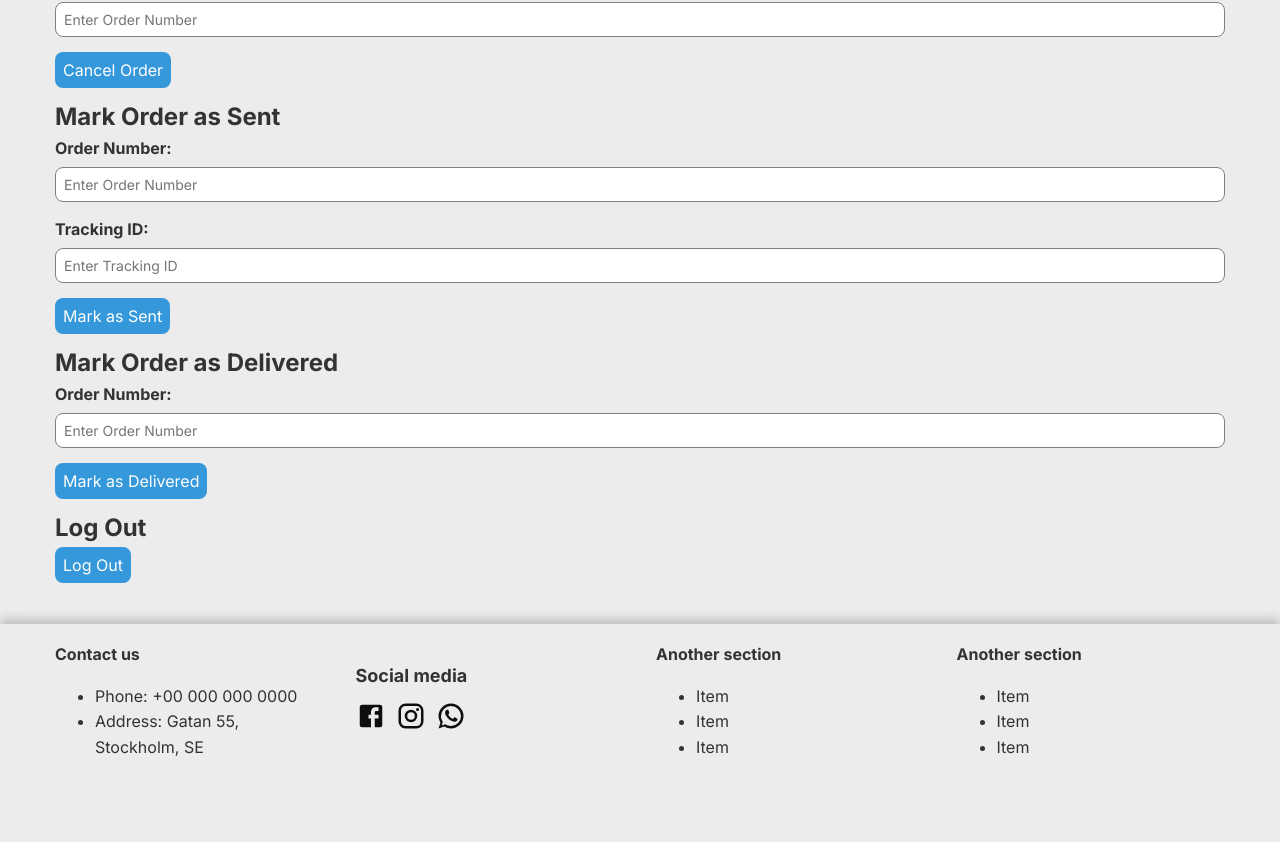
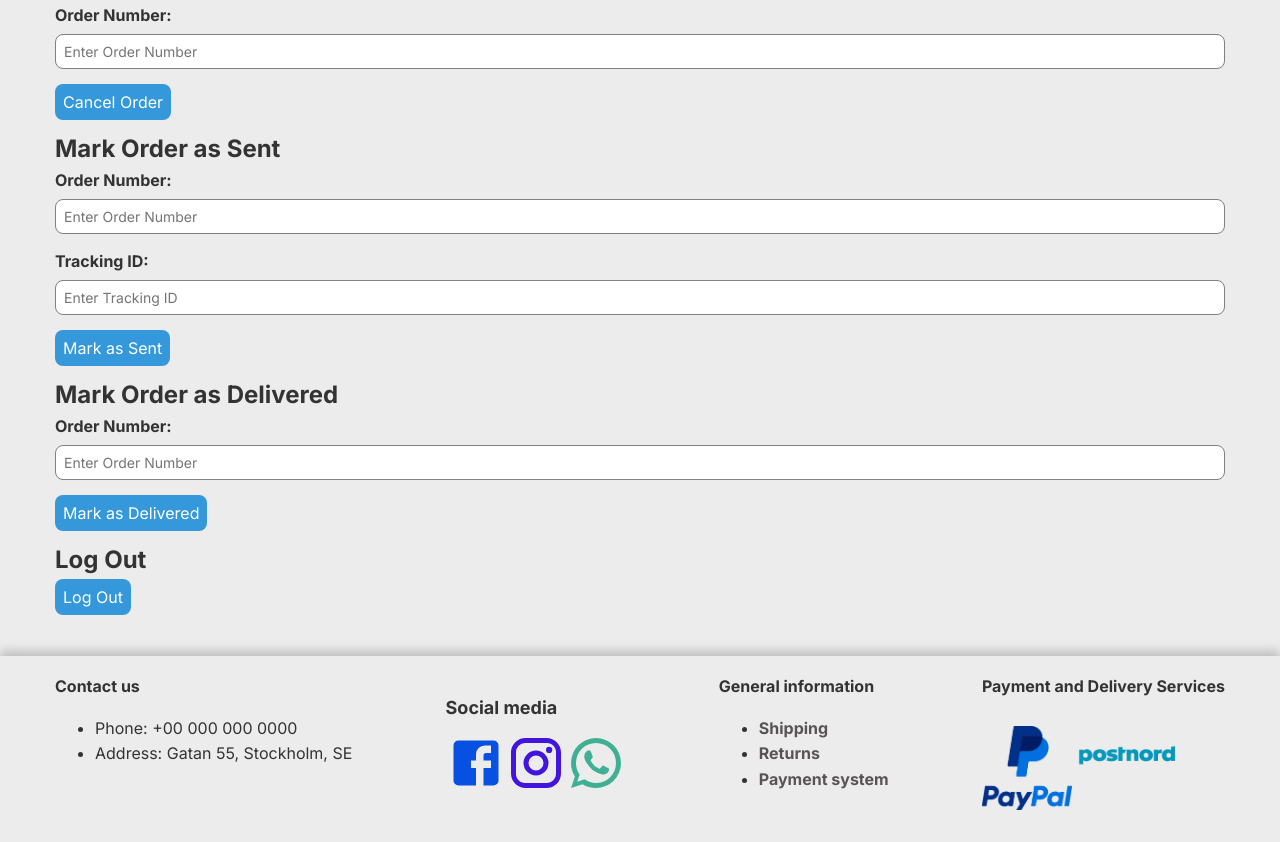
Before and after one commit to vikash123765/candleFrontEndReact, a React (Vite) app: page /admin in a window 1280 px wide. Shown: the part 404-1246 px from the top of the page. Before the commit the page ends 1195 px from the top, so only its background shows below. Built offline with nearby package versions, Linux system fonts and the light colour scheme.

Commit message:
more css and general updates, but shipping alternative form and signup error still remains

```diff
--- a/src/components/Footer.jsx
+++ b/src/components/Footer.jsx
@@ -1,27 +1,38 @@
+import React from 'react';
+import { useNavigate } from 'react-router-dom';  // Updated import
 import FacebookIcon from '@mui/icons-material/Facebook';
 import InstagramIcon from '@mui/icons-material/Instagram';
 import WhatsAppIcon from '@mui/icons-material/WhatsApp';
+import logoImage from '../Logo/postnord.png';
+import paypal from '../Logo/paypal.png';
 
 const social = [
   {
-        icon: <FacebookIcon style={{fontSize: '64px'}}/>,
+    icon: <FacebookIcon style={{ fontSize: '64px' }} />,
     href: "#"
   },
   {
-        icon: <InstagramIcon style={{fontSize: '64px'}}/>,
+    icon: <InstagramIcon style={{ fontSize: '64px' }} />,
     href: "#"
   },
   {
-        icon: <WhatsAppIcon style={{fontSize: '64px'}}/>,
+    icon: <WhatsAppIcon style={{ fontSize: '64px' }} />,
     href: "#"
   },
-]
+];
 
-export default function Footer() {
+const Footer = () => {
+  const navigate = useNavigate();  // Updated hook
+
+  const generalInfoRoute = "/About";
+
+  const handleNavigation = (route) => {
+    navigate(route);
+  };
+
   return (
     <footer>
       <div id="footer-items">
-
         <div className="footer-item">
           <h4>Contact us</h4>
           <ul>
@@ -37,31 +48,29 @@ export default function Footer() {
         <div className="footer-item-socialmedia">
           <h4>Social media</h4>
           {social.map((s, i) => (
-                        <a href={s.href} key={s.href+i} target="_blank">
+            <a href={s.href} key={s.href + i} target="_blank" rel="noopener noreferrer">
               {s.icon}
             </a>
           ))}
         </div>
 
         <div className="footer-item">
-                    <h4>Another section</h4>
+          <h4>General information</h4>
           <ul>
-                        <li>Item</li>
-                        <li>Item</li>
-                        <li>Item</li>
+            <li><a href="#" onClick={() => handleNavigation(generalInfoRoute)}>Shipping</a></li>
+            <li><a href="#" onClick={() => handleNavigation("/About")}>Returns</a></li>
+            <li><a href="#" onClick={() => handleNavigation("/About")}>Payment system</a></li>
           </ul>
         </div>
 
         <div className="footer-item">
-                    <h4>Another section</h4>
-                    <ul>
-                        <li>Item</li>
-                        <li>Item</li>
-                        <li>Item</li>
-                    </ul>
+          <h4>Payment and Delivery Services</h4>
+          <img src={paypal} alt="PayPal" style={{ width: '90px', height: 'auto', marginBottom: '10px' }} />
+          <img src={logoImage} alt="PostNord" style={{ width: '110px', height: 'auto', marginBottom: '10px' }} />
         </div>
-
       </div>
     </footer>
-    )
+  );
 }
+
+export default Footer;
--- a/src/routes/About.jsx
+++ b/src/routes/About.jsx
@@ -18,6 +18,14 @@ const About = () => {
         <p>
           Discover the latest trends in fashion, technology, and more at Our E-Commerce Store.
           We curate a diverse collection of products to cater to your unique needs and preferences.
+        </p>
+      </section>
+
+      <section className="payment-section">
+        <h2>Payment System</h2>
+        <p>
+          Our E-Commerce Store offers a secure and convenient payment system.
+          We support various payment methods to make your shopping experience smooth and reliable.
         </p>
       </section>
 
--- a/src/routes/Cart.jsx
+++ b/src/routes/Cart.jsx
@@ -417,7 +417,10 @@ createOrder={(data, actions) => {
                 console.log(isEurope)
                 console.log(isNonTracable)
                 console.log(orderWeight)
-
+                const isSweden = isSwedenRef.current.toString();
+                const isTracable = isTracableRef.current.toString();
+                const isEurope = isEuropeRef.current.toString();
+                const isNonTracable = isNonTracabaleRef.current.toString()
             }
         } catch (error) {
             console.error('Error in createOrder:', error);
--- a/src/style/About.css
+++ b/src/style/About.css
@@ -3,66 +3,72 @@
 .general-info-section,
 .shipping-section,
 .returns-section,
+.payment-section, /* Add the new section class */
 .team-section {
-    padding: 20px;
-    background-color: #fff;
-    box-shadow: 0 0 10px rgba(0, 0, 0, 0.1);
-    border-radius: 8px;
-    margin-bottom: 30px;
+    padding: 20px; /* Adding padding around each section */
+    background-color: #fff; /* Setting background color for sections */
+    box-shadow: 0 0 10px rgba(0, 0, 0, 0.1); /* Adding box shadow for sections */
+    border-radius: 8px; /* Adding border radius to give sections rounded corners */
+    margin-bottom: 30px; /* Adding margin bottom to create space between sections */
+}
+
+/* Add some space between sections */
+.about-section {
+    margin-bottom: 30px; /* Adding margin bottom to create space between sections */
 }
 
 .team-member {
-    text-align: center;
-    margin-top: 20px;
+    text-align: center; /* Centering text content within team member div */
+    margin-top: 20px; /* Adding margin top to create space between team members */
 }
 
 .team-member img {
-    width: 150px;
-    height: 150px;
-    object-fit: cover;
-    border-radius: 50%;
-    margin-bottom: 10px;
+    width: 150px; /* Setting width of team member images */
+    height: 150px; /* Setting height of team member images */
+    object-fit: cover; /* Ensuring images cover the entire space */
+    border-radius: 50%; /* Making images circular */
+    margin-bottom: 10px; /* Adding margin bottom to create space between image and text */
 }
 
 h2 {
-    color: #333;
-    font-size: 24px;
-    margin-bottom: 15px;
+    color: #333; /* Setting color for section headings */
+    font-size: 24px; /* Setting font size for section headings */
+    margin-bottom: 15px; /* Adding margin bottom to create space between headings and content */
 }
 
 p {
-    color: #666;
-    line-height: 1.6;
-    font-size: 16px;
+    color: #666; /* Setting color for paragraph text */
+    line-height: 1.6; /* Setting line height for better readability */
+    font-size: 16px; /* Setting font size for paragraph text */
 }
 
 a {
-    color: #007bff;
-    text-decoration: none;
-    font-weight: bold;
+    color: #007bff; /* Setting color for links */
+    text-decoration: none; /* Removing default underline from links */
+    font-weight: bold; /* Setting font weight for links */
 }
 
 a:hover {
-    text-decoration: underline;
+    text-decoration: underline; /* Underline links on hover */
 }
 
 /* Additional styles for specific sections */
 .about-section p {
-    font-weight: 400;
+    font-weight: 400; /* Adjusting font weight for paragraph text in the about section */
 }
 
 /* Styles for the CEO, Co-founders, or team members */
 .team-member p {
-    font-size: 14px;
-    color: #888;
+    font-size: 14px; /* Setting font size for team member roles */
+    color: #888; /* Setting color for team member roles */
 }
 
 /* Styles for links in the team section */
 .team-section a {
-    color: #555;
+    color: #555; /* Setting color for links in team section */
 }
 
 .team-section a:hover {
-    color: #333;
-    text-decoration: underline;
+    color: #333; /* Changing link color on hover in team section */
+    text-decoration: underline; /* Underline links on hover in team section */
 }
--- a/src/style/layout.css
+++ b/src/style/layout.css
@@ -1,5 +1,13 @@
+/* Reset default styles for links */
+a {
+    text-decoration: none;
+    color: inherit;
+}
+
+/* Global styles */
 html, body, #root {
     min-height: 100vh;
+    margin: 0;
 }
 
 #root {
@@ -11,9 +19,11 @@ html, body, #root {
     flex-grow: 1;
 }
 
+/* Header styles */
 header {
     background-color: var(--primary);
-    color: #000; /* Change text color to black */
+    color: #000;
+    padding: 1rem;
 }
 
 header h1 {
@@ -26,39 +36,39 @@ header > div {
     align-items: center;
     gap: 1rem;
 
-    & a {
-        color: #000; /* Change link color to black */
-        font-family: 'Roboto', sans-serif; /* Change font to Roboto or any desired font */
-        font-weight: 500; /* Adjust font weight as needed */
-        font-size: 16px; /* Adjust font size as needed */
-        text-transform: uppercase; /* Optionally, transform text to uppercase */
+    a {
+        color: #000;
+        font-family: 'Roboto', sans-serif;
+        font-weight: 500;
+        font-size: 16px;
+        text-transform: uppercase;
     }
 
-    & nav ul {
+    nav ul {
         list-style-type: none;
         display: flex;
         gap: 2rem;
         align-items: center;
 
-        & li {
+        li {
             display: inline;
         }
     }
 
-    & nav.mobile {
+    nav.mobile {
         position: relative;
         &:hover {
-            & ul {
+            ul {
                 display: flex !important;
             }
         }
-        & .menu {
+        .menu {
             position: absolute;
             top: 100%;
             right: 0;
             background-color: var(--primary);
             border-radius: 0 0 .5rem .5rem;
-            & ul {
+            ul {
                 display: none;
                 flex-direction: column;
                 padding: 0 2rem;
@@ -67,34 +77,39 @@ header > div {
     }
 }
 
+/* Main content styles */
 main {
     padding: 1rem;
     flex-grow: 1;
 
-    & > * > section {
-        &:not(:first-child), &:not(:last-child) {
+    > * > section:not(:first-child):not(:last-child) {
         margin: 2rem 0;
     }
 }
-}
-
+/* Footer styles */
 footer {
     border-top: 3px solid var(--primary);
     box-shadow: 0px -5px 10px rgba(0, 0, 0, 0.2);
+    display: flex; /* Add display: flex to the footer container */
+    align-items: flex-start; /* Align items to the start (top) of the flex container */
 }
 
 #footer-items {
-    display: grid;
-    grid-template-columns: repeat(4, 1fr);
+    display: flex;
+    flex-wrap: nowrap;
+    justify-content: space-between; /* Add this to distribute items evenly */
     gap: 2rem;
+    width: 100%;
 
     @media screen and (max-width: 800px) {
-        grid-template-columns: 1fr;
+        flex-direction: column; /* Switch to a single column for smaller screens */
     }
 }
 
+
 .footer-item-socialmedia {
-    margin-top: 20px; /* Adjust the margin as needed */
+    margin-top: 20px;
+    height: 100%; /* Set a specific height for the social media header */
 }
 
 .footer-item-socialmedia h4 {
@@ -104,16 +119,43 @@ footer {
 
 .footer-item-socialmedia a {
     display: inline-block;
-    margin-right: 10px; /* Adjust the spacing between icons */
+    margin-right: px;
+}
+
+/* Facebook icon color */
+.footer-item-socialmedia a:nth-child(4) svg {
+    fill: #40b094;
+}
+
+/* Facebook icon color */
+.footer-item-socialmedia a:nth-child(2) svg {
+    fill: #0850e1;
+}
+
+/* Instagram icon color */
+.footer-item-socialmedia a:nth-child(3) svg {
+    fill: rgb(65, 21, 222);
 }
 
 .footer-item-socialmedia a svg {
-    width: 30px; /* Adjust the icon size as needed */
-    height: 30px;
-    fill: #0f0e0e; /* Change the color of the icon */
-    transition: fill 0.3s ease; /* Add a smooth transition effect */
+    width: 60px;
+    height: 60px;
+    transition: fill 0.3s ease;
 }
 
 .footer-item-socialmedia a:hover svg {
-    fill: #1a1aaa; /* Change the color on hover */
+    fill: #1a1aaa;
 }
+
+/* Additional styles for links in navigation */
+nav ul li a {
+    color: #000; /* Set the color to black or the desired color */
+}
+
+.footer-item a {
+    color: #585455;
+}
+
+.footer-item a:hover {
+    color: #0056b3;
+}
```
Also changed, not shown: src/components/Nav.jsx (+17 -9 lines), src/Logo/paypal.png (added), src/Logo/postnord.png (added). Lines whose indentation alone changed are shown as unchanged.
